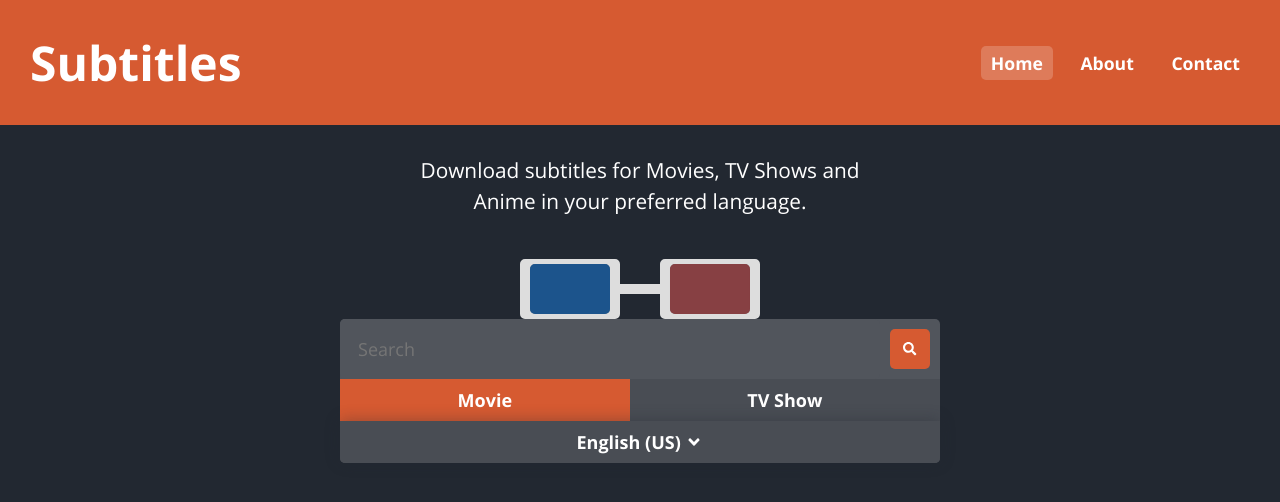
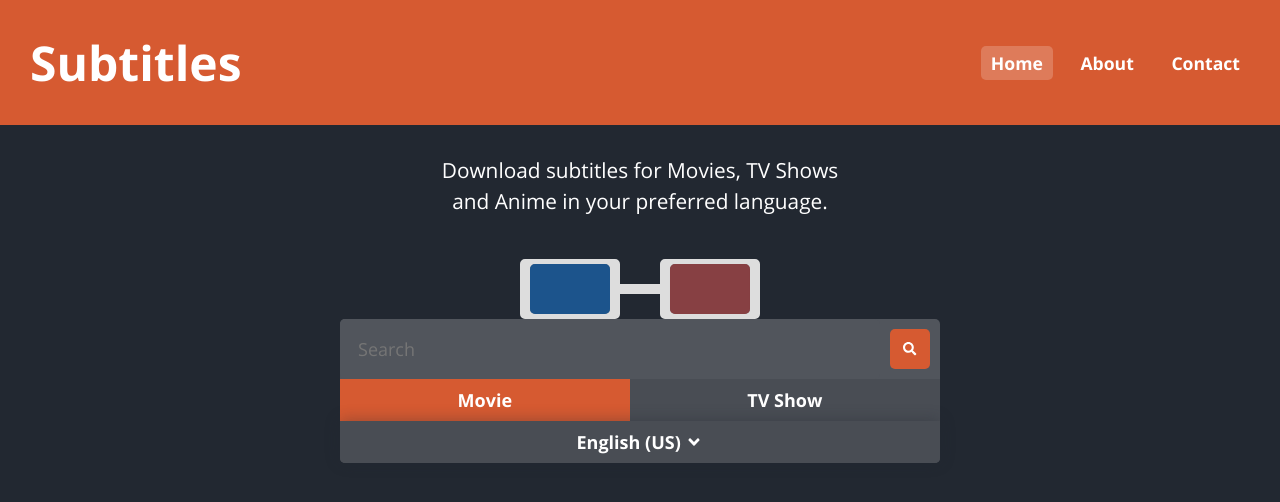
Before and after one commit to iNeedSubs/legacy, a Vue app: page / in a window 1280 px wide. Shown: the top 502 px of the page. Built offline with nearby package versions, Linux system fonts and the light colour scheme; some icons are missing.

Commit message:
Adjust desc layout

```diff
--- a/src/views/Home.vue
+++ b/src/views/Home.vue
@@ -2,7 +2,7 @@
   <div>
     <Header/>
     <main>
-      <p class="desc">Download subtitles for Movies, TV Shows and Anime in your preferred language.</p>
+      <p class="desc">Download subtitles for Movies, TV Shows and Anime in your preferred&nbsp;language.</p>
       <Search/>
     </main>
   </div>
@@ -29,7 +29,7 @@ main {
   margin: 0 auto 2em auto;
   line-height: 1.5em;
   font-size: 1.3em;
-  max-width: 40ch;
+  max-width: 35ch;
   text-align: center;
 }
 </style>
```
